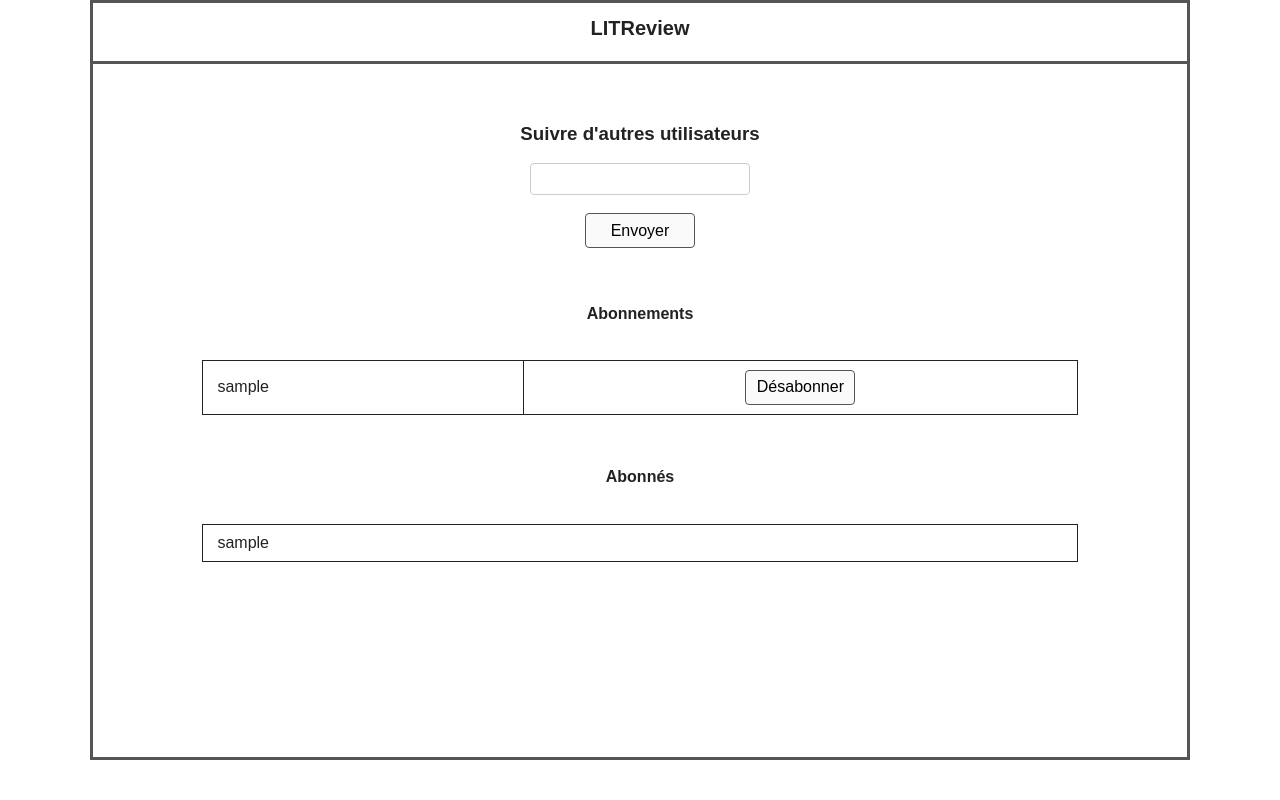
After one commit to Americanufo/Projet_9, a Django app: template LITReview/authentication/templates/subscriptions.html in a window 1280 px wide. The commit adds this page. Run offline with Django 3.2, Linux system fonts and the light colour scheme; the template is opened without the code that fills it: most values are stand-ins (such as "Sample title", 1, 10 or a date in 2020); form fields are guessed from the names that the template uses.

Commit message:
Création des abonnements mise en place d'un bouton créer une critique

```diff
--- a/LITReview/authentication/static/css/style.css
+++ b/LITReview/authentication/static/css/style.css
@@ -464,3 +489,29 @@ p {
 .submit-btn:hover {
     background-color: #e1e1e1;
 }
+
+/* Abonnement */
+
+.subscriptions-table {
+    width: 80%;
+    margin: 1em auto 2em auto;
+    border-collapse: collapse;
+}
+.subscriptions-table td, .subscriptions-table th {
+    border: 1px solid #222;
+    padding: 9px 14px;
+}
+.subscription-form {
+    display: flex;
+    justify-content: center;
+    gap: 18px;
+    margin-bottom: 35px;
+}
+.form-error {
+    color: #d00;
+    text-align: center;
+    margin: 1em 0 2em 0;
+}
+button {
+    cursor: pointer;
+}
--- a/LITReview/authentication/templates/base.html
+++ b/LITReview/authentication/templates/base.html
@@ -18,7 +18,7 @@
             <nav class="main-menu">
                 <a href="{% url 'home' %}">Flux</a>
                 <a href="{% url 'ticket_list' %}">Posts</a>
-                <a href="#">Abonnements</a>
+                <a href="{% url 'authentication:subscriptions' %}">Abonnements</a>
                 <a href="{% url 'logout' %}" class="logout-link">Se déconnecter</a>
             </nav>
             {% endif %}
--- /dev/null
+++ b/LITReview/authentication/templates/subscriptions.html
@@ -0,0 +1,43 @@
+{% extends "base.html" %}
+
+{% block content %}
+<h3>Suivre d'autres utilisateurs</h3>
+
+<form method="post" class="subscription-form">
+    {% csrf_token %}
+    {{ form.username }}
+    <button type="submit">Envoyer</button>
+</form>
+
+{% if follow_error %}
+    <div class="form-error">{{ follow_error }}</div>
+{% endif %}
+
+<h4>Abonnements</h4>
+<table class="subscriptions-table">
+    {% for follow in abonnements %}
+    <tr>
+        <td>{{ follow.followed_user.username }}</td>
+        <td>
+            <form method="post" action="{% url 'authentication:unfollow' follow.followed_user.id %}">
+                {% csrf_token %}
+                <button type="submit">Désabonner</button>
+            </form>
+        </td>
+    </tr>
+    {% empty %}
+    <tr><td colspan="2">Aucun abonnement.</td></tr>
+    {% endfor %}
+</table>
+
+<h4>Abonnés</h4>
+<table class="subscriptions-table">
+    {% for follow in abonnes %}
+    <tr>
+        <td>{{ follow.user.username }}</td>
+    </tr>
+    {% empty %}
+    <tr><td>Aucun abonné.</td></tr>
+    {% endfor %}
+</table>
+{% endblock %}
--- a/LITReview/blog/templates/home.html
+++ b/LITReview/blog/templates/home.html
@@ -59,6 +59,7 @@
                     {% csrf_token %}
                     <button type="submit" class="ticket-btn" onclick="return confirm('Es-tu sûr de vouloir supprimer ce post ?');">Supprimer</button>
                 </form>
+                <a href="{% url 'review_create' post.pk %}" class="ticket-btn">Créer une critique</a>
             {% else %}
                 <a href="{% url 'review_update' post.pk %}" class="ticket-btn">Modifier</a>
                 <form action="{% url 'review_delete' post.pk %}" method="post" style="display:inline;">
```
Also changed, not shown: other parts of LITReview/authentication/static/css/style.css (+26 -1 lines), LITReview/LITReview/urls.py (+6 -3 lines), LITReview/authentication/forms.py (+11 -0 lines), LITReview/authentication/urls.py (added, +9 -0 lines), LITReview/authentication/views.py (+57 -3 lines), LITReview/blog/forms.py (+8 -0 lines), LITReview/blog/templates/review_create.html (+33 -1 lines), LITReview/blog/views.py (+8 -5 lines), LITReview/db.sqlite3, LITReview/media/HARRY_POTTER.webp (deleted).
